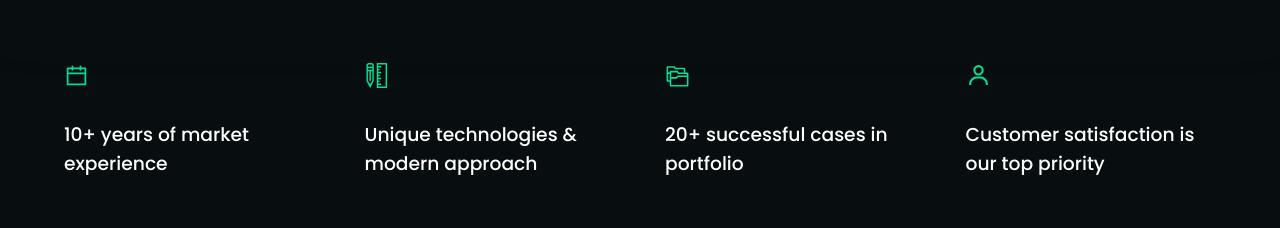
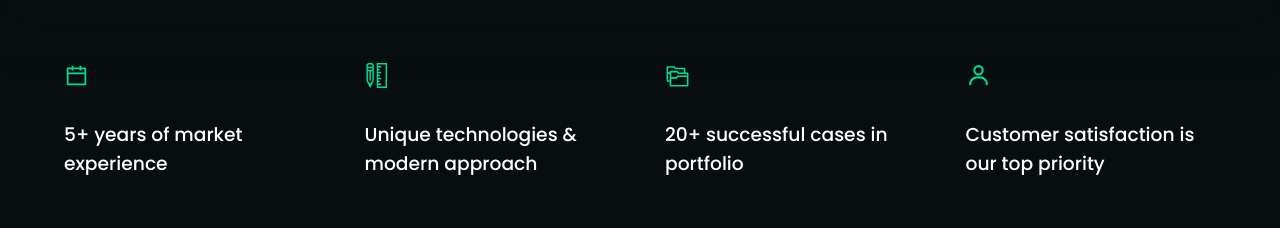
Before and after one commit to 0xSahilx/GetitDone, a Next.js app: page / in a window 1280 px wide. Shown: the part 940-1168 px from the top of the page. Built offline with nearby package versions, Linux system fonts and the light colour scheme.

Commit message:
Update dummydata.js

```diff
--- a/assets/data/dummydata.js
+++ b/assets/data/dummydata.js
@@ -8,7 +8,7 @@ import Banner from "./../../components/Banner";
 export const home = [
   {
     icon: <AiOutlineCalendar size={25} />,
-    title: "10+ years of market experience",
+    title: "5+ years of market experience",
   },
   {
     icon: <TfiRulerPencil size={25} />,
```
